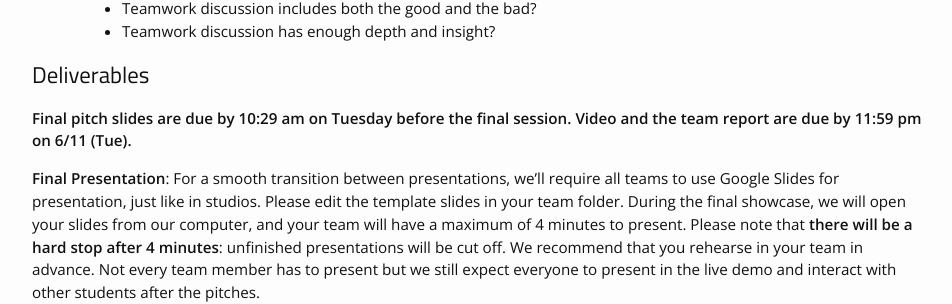
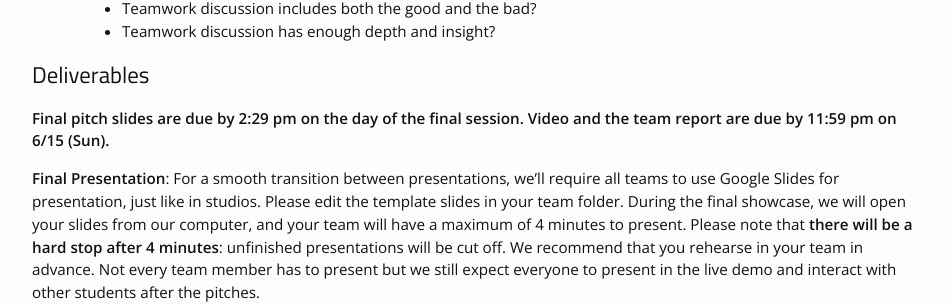
Before and after one commit to cstl-kaist/cs374-2025-spring, a Jekyll site: the page built from _projects/08_DP6.md, in a window 1280 px wide and 900 px high, scrolled down 1910 px. Shown: the part 188-492 px from the top of the window, without its empty margins (163-1115 px from the left). Built offline with Jekyll 4.4.1, drawn with Linux system fonts in a browser that asks for light colours; nearby versions of some CDN libraries.

Commit message:
Fixing due dates for DP6

```diff
--- a/_projects/08_DP6.md
+++ b/_projects/08_DP6.md
@@ -69,7 +69,7 @@ Finally, it's time to present your design process and the resulting interface to
 
 ## Deliverables
 
-**Final pitch slides are due by 10:29 am on Tuesday before the final session. Video and the team report are due by 11:59 pm on 6/11 (Tue).**
+**Final pitch slides are due by 2:29 pm on the day of the final session. Video and the team report are due by 11:59 pm on 6/15 (Sun).**
 
 **Final Presentation**: For a smooth transition between presentations, we'll require all teams to use Google Slides for presentation, just like in studios. Please edit the template slides in your team folder. During the final showcase, we will open your slides from our computer, and your team will have a maximum of 4 minutes to present. Please note that **there will be a hard stop after 4 minutes**: unfinished presentations will be cut off. We recommend that you rehearse in your team in advance. Not every team member has to present but we still expect everyone to present in the live demo and interact with other students after the pitches.
 
```
